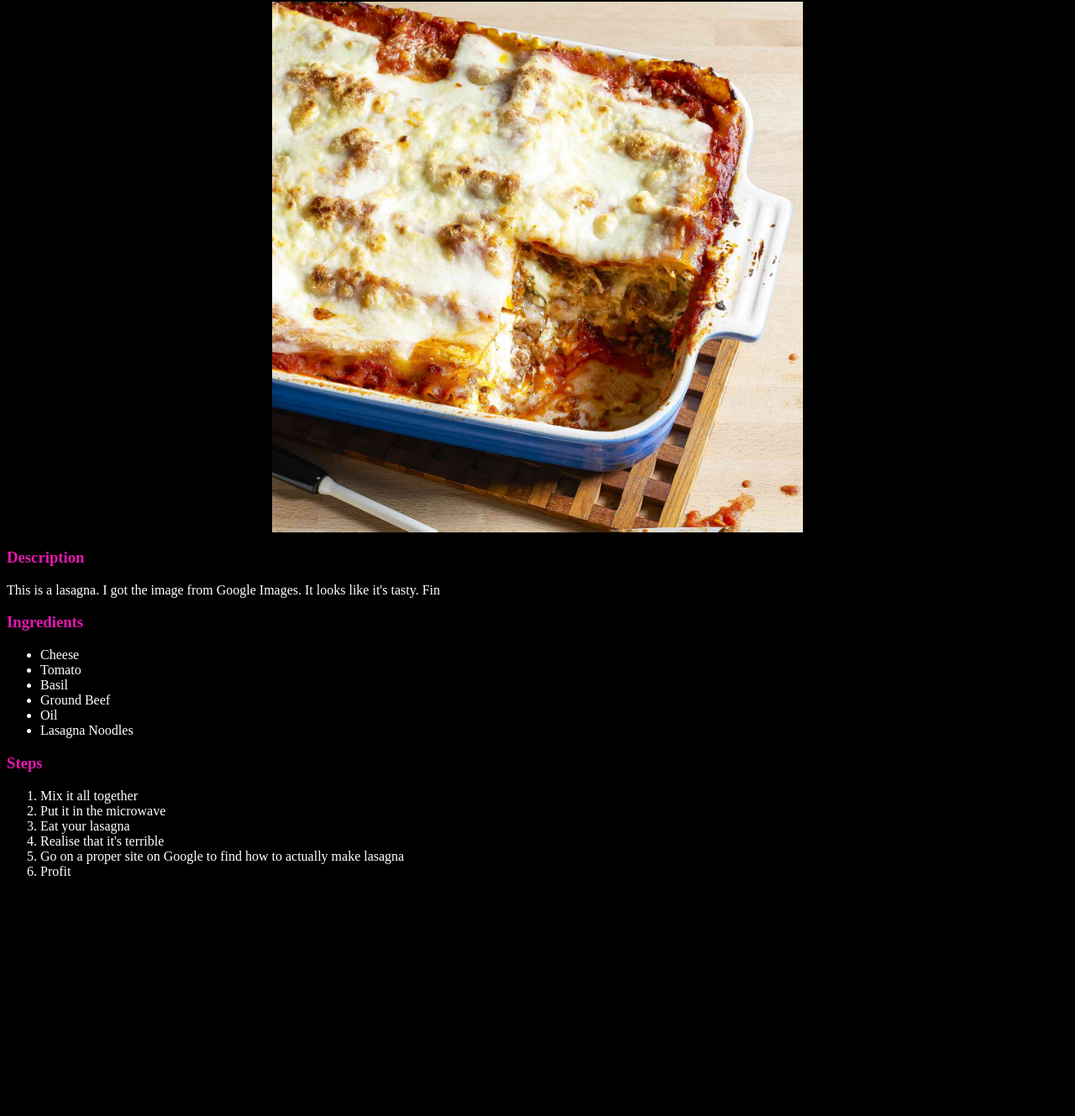
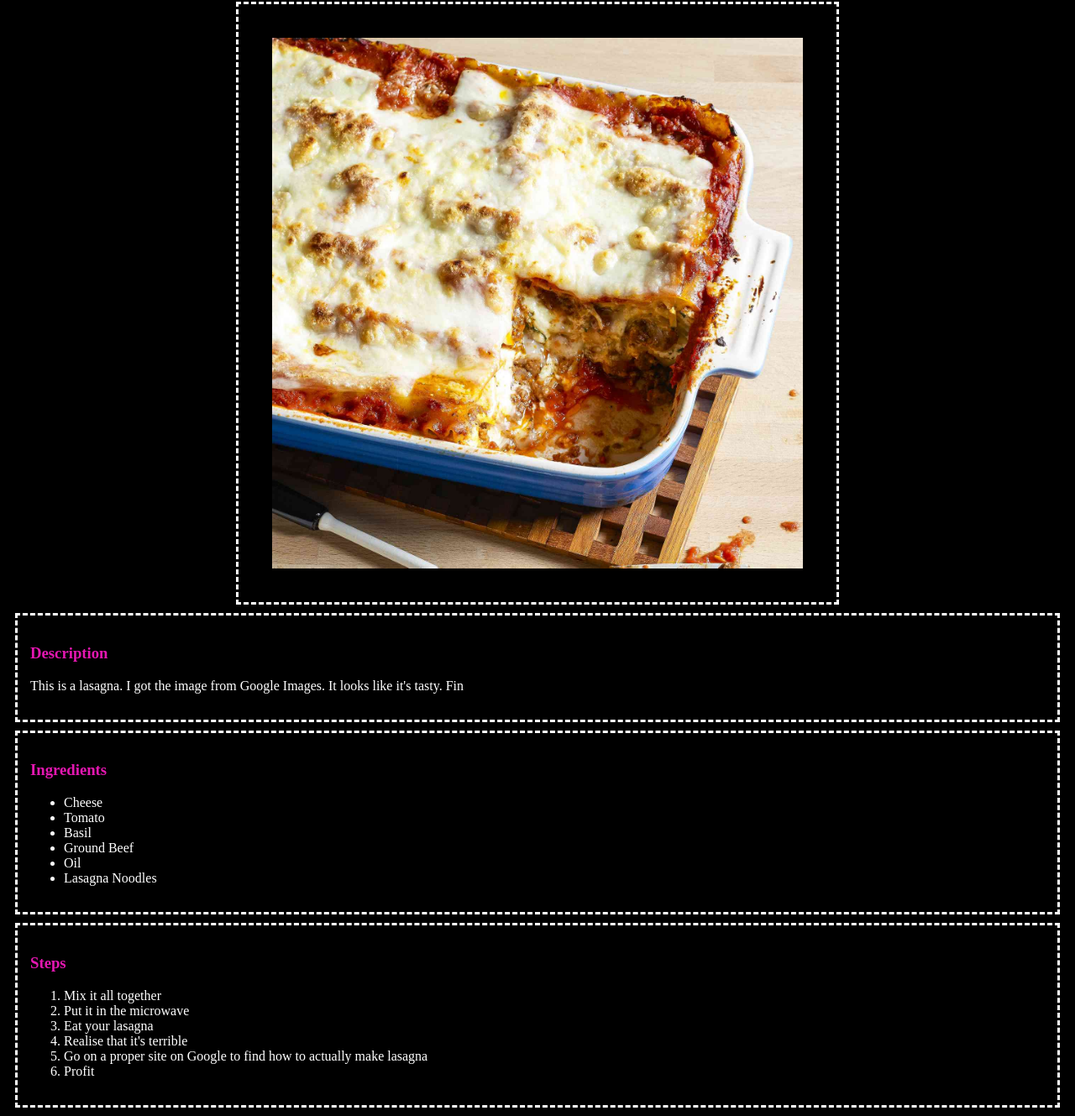
Before and after one commit to jimmychoo91011/odin-recipes, a plain HTML site: page recipes/lasagna.html in a window 1280 px wide. Shown: the part 117-1446 px from the top of the page at 84% size. Before the commit the page ends 1180 px from the top, so only its background shows below. Drawn offline with Linux system fonts and the light colour scheme.

Commit message:
Modified the webpage to include dotted borders around the image and the subparagraphs (+ the headers associated with each paragraph)

```diff
--- a/recipes/lasagna.html
+++ b/recipes/lasagna.html
@@ -9,9 +9,16 @@
 </head>
 <body>
     <h1>Lasagna</h1>
+
+    <div class="image">
         <img src="Lasagna.jpeg" class="image">
+    </div>
+
+    <div class="header_body">
         <h3>Description</h3>
         <p>This is a lasagna. I got the image from Google Images. It looks like it's tasty. Fin</p>
+    </div>
+    <div class="header_body">
         <h3>Ingredients</h3>
         <ul>
             <li>Cheese</li>
@@ -21,6 +28,9 @@
             <li>Oil</li>
             <li>Lasagna Noodles</li>
         </ul>
+    </div>
+
+    <div class="header_body">
         <h3>Steps</h3>
         <ol>
             <li>Mix it all together</li>
@@ -30,6 +40,7 @@
             <li>Go on a proper site on Google to find how to actually make lasagna</li>
             <li>Profit</li>
         </ol>
+    </div>
 
 </body>
 </html>
--- a/recipes/styles.css
+++ b/recipes/styles.css
@@ -9,12 +9,22 @@ h1,h3 {
     color:rgb(228, 23, 177)
 }
 
+.header_body {
+    display:block;
+    border-color:white;
+    border-style:dashed;
+    padding:15px;
+    margin:10px;
+}
 
 img {width:50%;
     height:auto;
     display:block;
     margin-left:auto;
-    margin-right:auto;}
+    margin-right:auto;
+    border-style:dashed;
+    padding: 40px;
+    border-color: white}
 
 h1 {
     text-align:center;
@@ -22,6 +32,8 @@ h1 {
     font-size:48px;
 
 }
+
+
 
 li,p {
     font-family:IBM Plex Sans;
```
Lines whose indentation alone changed are shown as unchanged.
